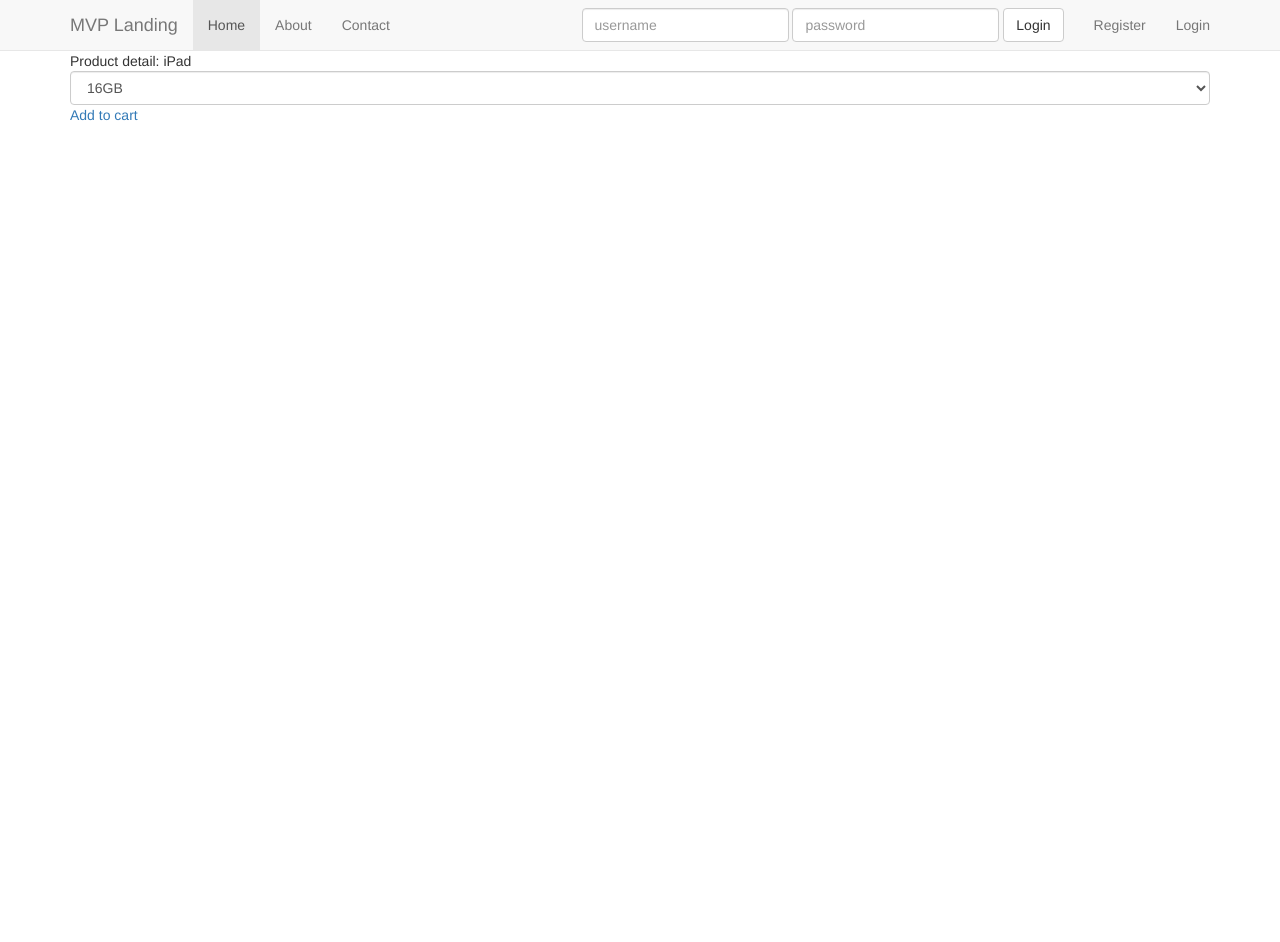
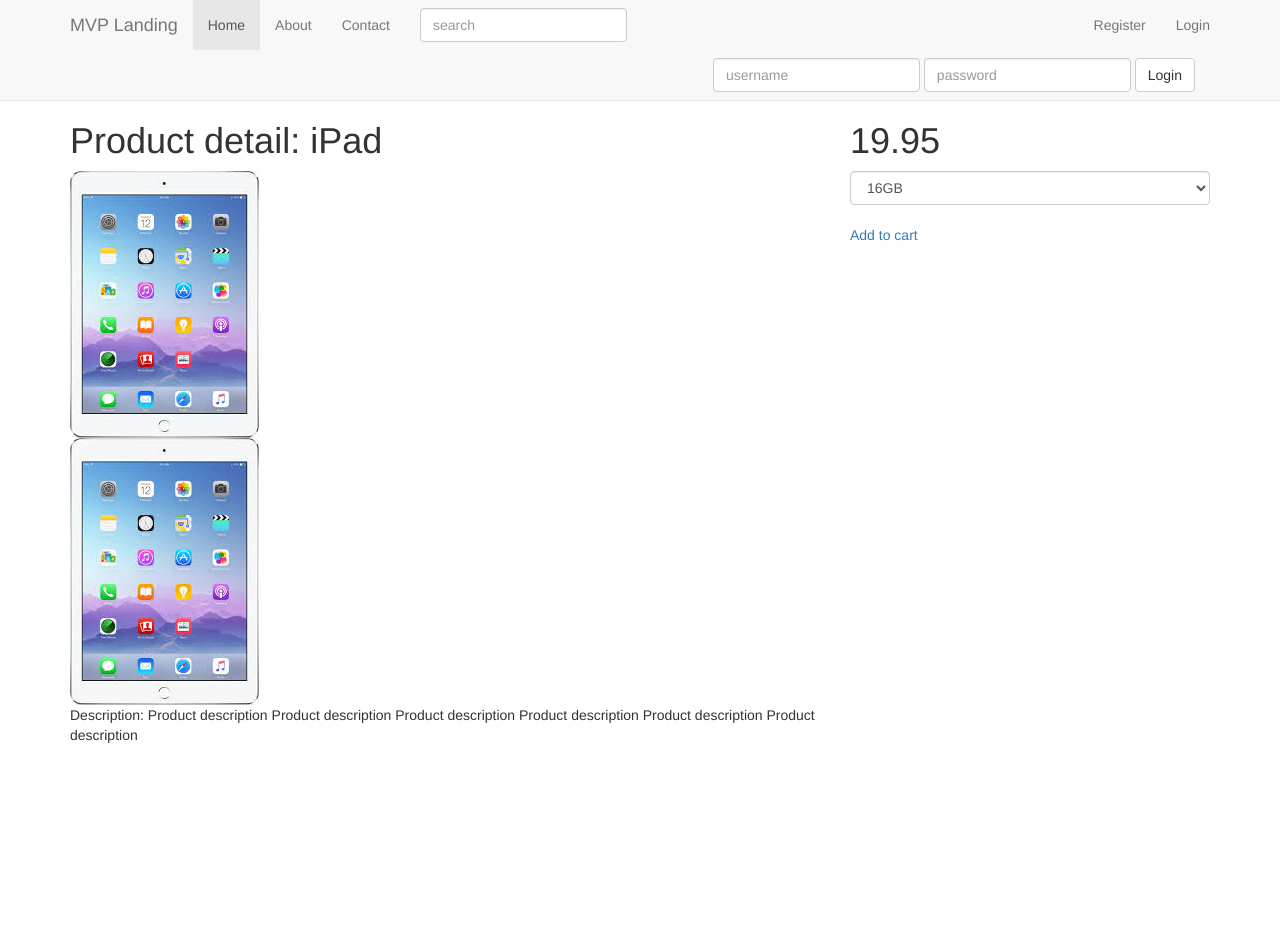
Before and after one commit to aminhp93/django_eCommerce_2, a Django app: page /products/1 in a window 1280 px wide. Shown: the top 942 px of the page. Run offline with Django 3.2, Linux system fonts and the light colour scheme; data comes from the database, SQL or seed files in the repository; both versions use the stored data as it was after the commit; some libraries are stand-ins or nearby versions.

Commit message:
Search query

```diff
--- a/src/products/admin.py
+++ b/src/products/admin.py
@@ -1,7 +1,8 @@
 from django.contrib import admin
 
-from .models import Product, Variation
+from .models import Product, Variation, ProductImage
 # Register your models here.
 
 admin.site.register(Product)
 admin.site.register(Variation)
+admin.site.register(ProductImage)
--- a/src/products/models.py
+++ b/src/products/models.py
@@ -1,7 +1,7 @@
 from django.db.models.signals import post_save
 from django.core.urlresolvers import reverse
 from django.db import models
-
+from django.utils.text import slugify
 # Create your models here.
 
 class ProductQuerySet(models.query.QuerySet):
@@ -67,4 +67,18 @@ post_save.connect(product_post_saved_receiver, sender=Product)
 
 # Product images
 
+def image_upload_to(instance, filename):
+	title = instance.product.title
+	slug = slugify(title)
+	file_extension = filename.split(".")[1]
+	new_filename = "{}.{}".format(instance.id, file_extension)
+	return "products/{}/{}".format(slug, filename)
+
+class ProductImage(models.Model):
+	product = models.ForeignKey(Product)
+	image = models.ImageField(upload_to=image_upload_to)
+
+	def __str__(self):
+		return self.product.title
+
 # Product Category
--- a/src/products/templates/products/product_detail.html
+++ b/src/products/templates/products/product_detail.html
@@ -1,14 +1,31 @@
-{% extends 'base.html' %}
-{% block content %}
-	<div>Product detail: {{ object.title }}</div>
+{% extends 'base.html' %} {% block content %}
+<div class="row">
+    <div class="col-sm-8">
+        <h1>Product detail: {{ object.title }}</h1>
+        {% if object.productimage_set.count > 0 %}
+        <div>
+        	{% for img in object.productimage_set.all %}
+        		<!-- {{ img.image.file }} -->
+        		<!-- {{ img.image.url }} -->
+        		<img src="{{ img.image.url }}" alt="" class="img-responsive">
+
+        	{% endfor %}
+        </div>
+        {% endif %}
+        <div>Description: {{ object.description }}</div>
+    </div>
+    <!-- Product Side Bar -->
+    <div class="col-sm-4">
+    	<h1>{{ object.price }}</h1>
         {% if object.variation_set.count > 1 %}
         <select name="" id="" class="form-control">
             {% for variation in object.variation_set.all %}
             <option>{{ variation }}</option>
             {% endfor %}
         </select>
-
-	{% endif %}
+        {% endif %}<br>
         <a href="">Add to cart</a>
-
+    </div>
+    <!-- End Product Side Bar -->
+</div>
 {% endblock %}
--- a/src/products/views.py
+++ b/src/products/views.py
@@ -1,3 +1,4 @@
+from django.db.models import Q
 from django.views.generic import DetailView, ListView
 from django.shortcuts import render, get_object_or_404
 from django.http import Http404
@@ -14,7 +15,25 @@ class ProductListView(ListView):
 		context = super().get_context_data()
 		print(context)
 		context["now"] = timezone.now
+		context["query"] = self.request.GET.get("q")
 		return context
+
+	def get_queryset(self, *args, **kwargs):
+		qs = super().get_queryset(*args, **kwargs)
+		query = self.request.GET.get("q")
+		if query:
+			qs = self.model.objects.filter(
+				Q(title__icontains=query) |
+				Q(description__icontains=query)
+				)
+			try:
+				qs2 = self.model.objects.filet(
+					Q(price=query)
+					)
+				qs = (qs | qs2).distinct()
+			except:
+				pass
+		return qs
 
 class ProductDetailView(DetailView):
 	model = Product
--- a/src/templates/navbar.html
+++ b/src/templates/navbar.html
@@ -15,6 +15,11 @@
                 <li class="active"><a href="/">Home</a></li>
                 <li><a href="{% url 'about' %}">About</a></li>
                 <li><a href="{% url 'contact' %}">Contact</a></li>
+                <form action="{% url 'product_list' %}" class="navbar-form navbar-right">
+                    <div class="form-group">
+                        <input type="text" class="form-control" placeholder="search" name="q">
+                    </div>
+                </form>
                 <!-- <li class="dropdown">
                         <a href="#" class="dropdown-toggle" data-toggle="dropdown" role="button" aria-haspopup="true" aria-expanded="false">Dropdown <span class="caret"></span></a>
                         <ul class="dropdown-menu">
@@ -28,7 +33,6 @@
                         </ul>
                     </li> -->
             </ul>
-
             <ul class="nav navbar-nav navbar-right">
                 {% if request.user.is_authenticated %}
                 <li><a href="{% url 'auth_logout' %}">Logout</a></li>
@@ -38,14 +42,13 @@
                 {% endif %}
             </ul>
             {% if not request.user.is_authenticated and not "/accounts/login" in request.get_full_path %}
-             <form action="{% url 'auth_login' %}" class="navbar-form navbar-right" method="POST">
+            <form action="{% url 'auth_login' %}" class="navbar-form navbar-right" method="POST">
                 {% csrf_token %}
                 <div class="form-group">
                     <input type="text" class="form-control" name="username" placeholder="username">
                 </div>
                 <div class="form-group">
                     <input type="password" class="form-control" name="password" placeholder="password">
-
                 </div>
                 <button type="submit" class="btn btn-default">Login</button>
             </form>
```
Also changed, not shown: src/db.sqlite3, src/products/migrations/0003_productimage.py (added), static/media_root/products/images.jpeg (added), static/media_root/products/ipad.png (added), static/media_root/products/ipad_X8wWcHb.png (added), static/media_root/products/mac-book-pro-2017/macbook.jpg (added), static/media_root/products/macbook.jpg (added). Lines whose indentation alone changed are shown as unchanged.
